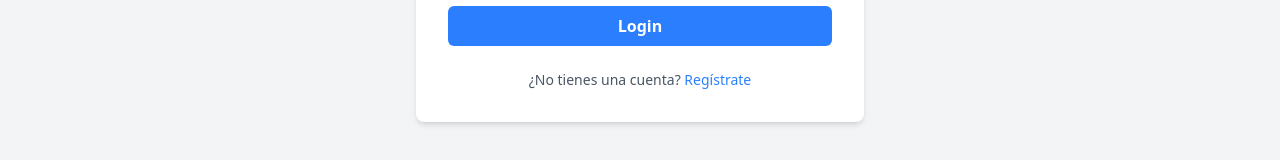
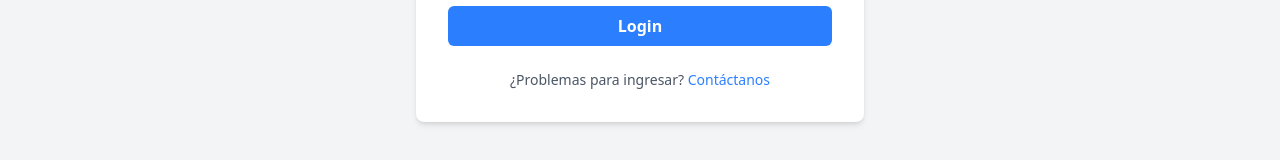
Before and after one commit to Chetti666/electro, a Next.js app: page /login in a window 1280 px wide. Shown: the part 568-728 px from the top of the page. Built offline with nearby package versions, Linux system fonts and the light colour scheme.

Commit message:
redirec login

```diff
--- a/src/app/login/page.tsx
+++ b/src/app/login/page.tsx
@@ -25,7 +25,7 @@ export default function LoginPage() {
 
     setIsLoading(false);
     if (response.ok) {
-      router.push('/calculadoras'); // Redirige al usuario si el login es exitoso
+      router.push('/signup'); // Redirige al usuario a la página de registro
     } else {
       const data = await response.json();
       setError(data.error || 'Ocurrió un error al iniciar sesión.');
@@ -110,8 +110,8 @@ export default function LoginPage() {
 
         <div className="text-center text-sm">
           <p className="text-gray-600 dark:text-gray-400">
-            ¿No tienes una cuenta?{' '}
-            <Link href="/signup" className="font-medium text-blue-500 hover:underline">Regístrate</Link>
+            ¿Problemas para ingresar?{' '}
+            <Link href="/contacto" className="font-medium text-blue-500 hover:underline">Contáctanos</Link>
           </p>
         </div>
 
```
